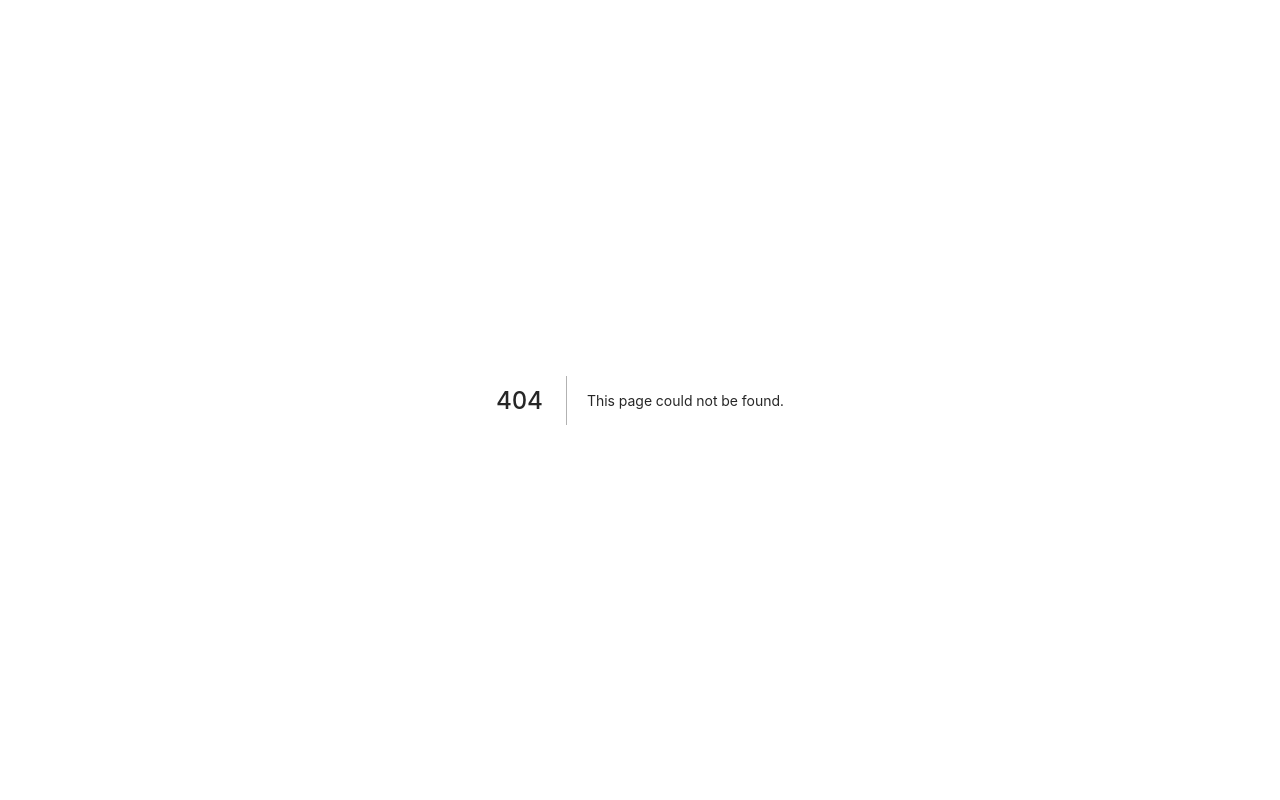
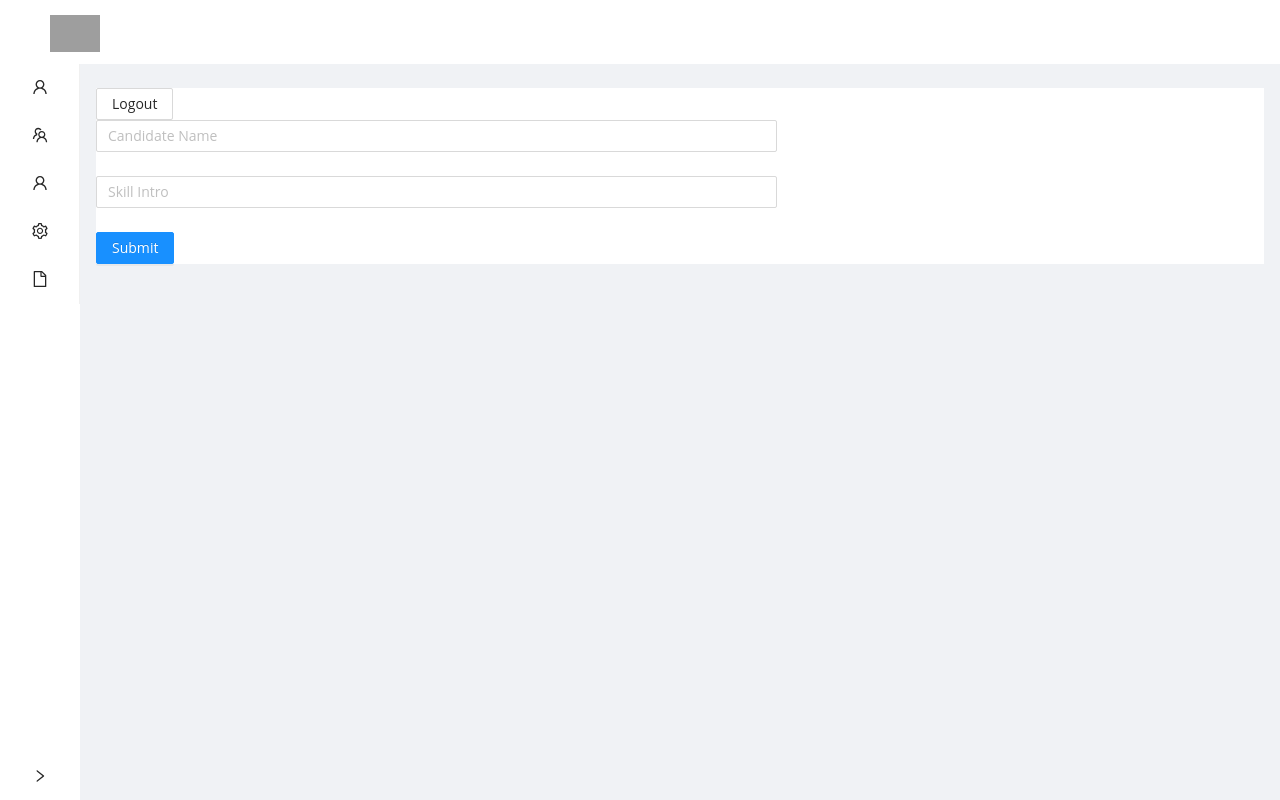
Before and after one commit to kishan3127/Resume-Builder-Frontend, a Next.js app: page /dashboard/employees/new in a window 1280 px wide. Before the commit this address had no page. Built offline with nearby package versions, Linux system fonts and the light colour scheme; grey boxes are pictures that could not be loaded; a web font is replaced by a local one.

Commit message:
Candidate Add Operations updated

```diff
--- /dev/null
+++ b/components/addCandidate/index.tsx
@@ -0,0 +1,99 @@
+import { useMutation, gql } from "@apollo/client";
+import styles from "../../styles/Home.module.css";
+import { Table } from "antd";
+import { EyeOutlined } from "@ant-design/icons";
+import Link from "next/link";
+
+import {
+  Form,
+  Input,
+  Button,
+  Radio,
+  Select,
+  Cascader,
+  DatePicker,
+  InputNumber,
+  TreeSelect,
+  Switch,
+} from "antd";
+
+const ADD_CANDIDATE = gql`
+  mutation addEmployee($name: String!, $skill_intro: String!) {
+    addEmployee(name: $name, skill_intro: $skill_intro) {
+      name
+      skill_intro
+      id
+    }
+  }
+`;
+
+const AddCandidate = () => {
+  const [addCandidate, { data, loading, error }] = useMutation(ADD_CANDIDATE);
+  const [form] = Form.useForm();
+
+  if (loading) {
+    return (
+      <div className={styles.grid}>
+        <svg
+          aria-hidden="true"
+          className="aal_svg"
+          height="16"
+          version="1.1"
+          viewBox="0 0 16 16"
+          width="16"
+        >
+          <path
+            fillRule="evenodd"
+            d="M4 9h1v1H4c-1.5 0-3-1.69-3-3.5S2.55 3 4 3h4c1.45 0 3 1.69 3 3.5 0 1.41-.91 2.72-2 3.25V8.59c.58-.45 1-1.27 1-2.09C10 5.22 8.98 4 8 4H4c-.98 0-2 1.22-2 2.5S3 9 4 9zm9-3h-1v1h1c1 0 2 1.22 2 2.5S13.98 12 13 12H9c-.98 0-2-1.22-2-2.5 0-.83.42-1.64 1-2.09V6.25c-1.09.53-2 1.84-2 3.25C6 11.31 7.55 13 9 13h4c1.45 0 3-1.69 3-3.5S14.5 6 13 6z"
+          ></path>
+        </svg>
+        Loading...
+      </div>
+    );
+  }
+
+  // if (error) {
+  //   console.error(error);
+  //   return null;
+  // }
+
+  const onFormSubmit = (values: any) => {
+    const { name, skill_intro } = values;
+    addCandidate({
+      variables: { name, skill_intro },
+    });
+  };
+  return (
+    <div>
+      {error ? <div>{JSON.stringify(error, null, 4)}</div> : null}
+      <Form
+        form={form}
+        onFinish={onFormSubmit}
+        //
+        labelCol={{ span: 4 }}
+        wrapperCol={{ span: 14 }}
+      >
+        <Form.Item
+          name="name"
+          rules={[{ required: true, message: "Please input Candidate Name!" }]}
+        >
+          <Input placeholder="Candidate Name" />
+        </Form.Item>
+
+        <Form.Item
+          name="skill_intro"
+          rules={[{ required: true, message: "Please input Skill Intro!" }]}
+        >
+          <Input placeholder="Skill Intro" />
+        </Form.Item>
+        <Form.Item>
+          <Button htmlType="submit" type="primary">
+            Submit
+          </Button>
+        </Form.Item>
+      </Form>
+    </div>
+  );
+};
+
+export default AddCandidate;
--- /dev/null
+++ b/pages/dashboard/employees/new/index.tsx
@@ -0,0 +1,3 @@
+import NewCandidate from "../../../../screens/newCandidate";
+
+export default NewCandidate;
--- /dev/null
+++ b/screens/newCandidate/index.tsx
@@ -0,0 +1,15 @@
+import React from "react";
+import AddCandidate from "../../components/addCandidate";
+import AdminLayout from "../../layouts/admin-layout";
+
+const NewCandidate = () => {
+  return (
+    <>
+      <AdminLayout>
+        <AddCandidate />
+      </AdminLayout>
+    </>
+  );
+};
+
+export default NewCandidate;
```
Also changed, not shown: components/companies/index.tsx (+17 -0 lines), components/employees/index.tsx (+17 -0 lines).
